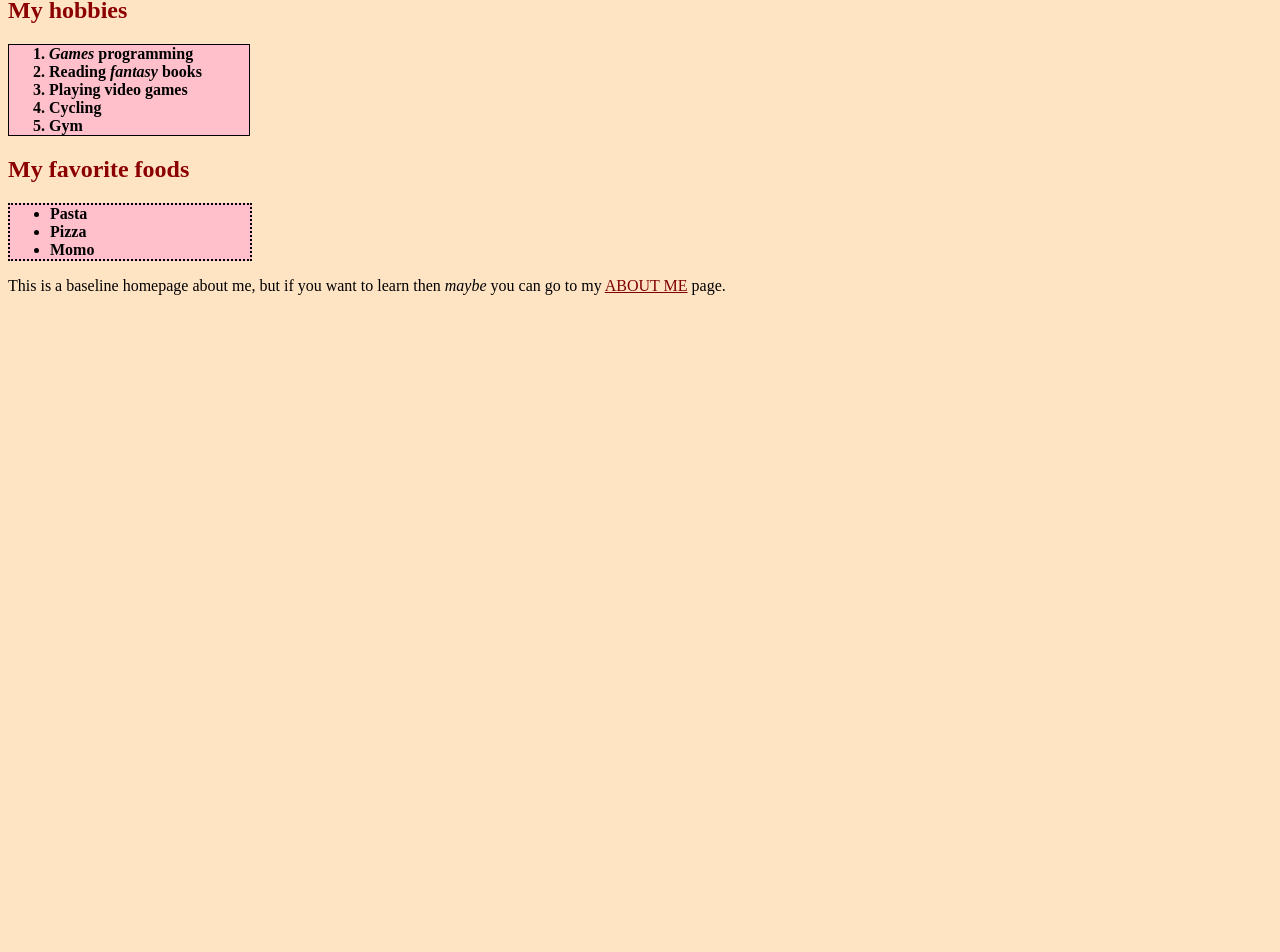
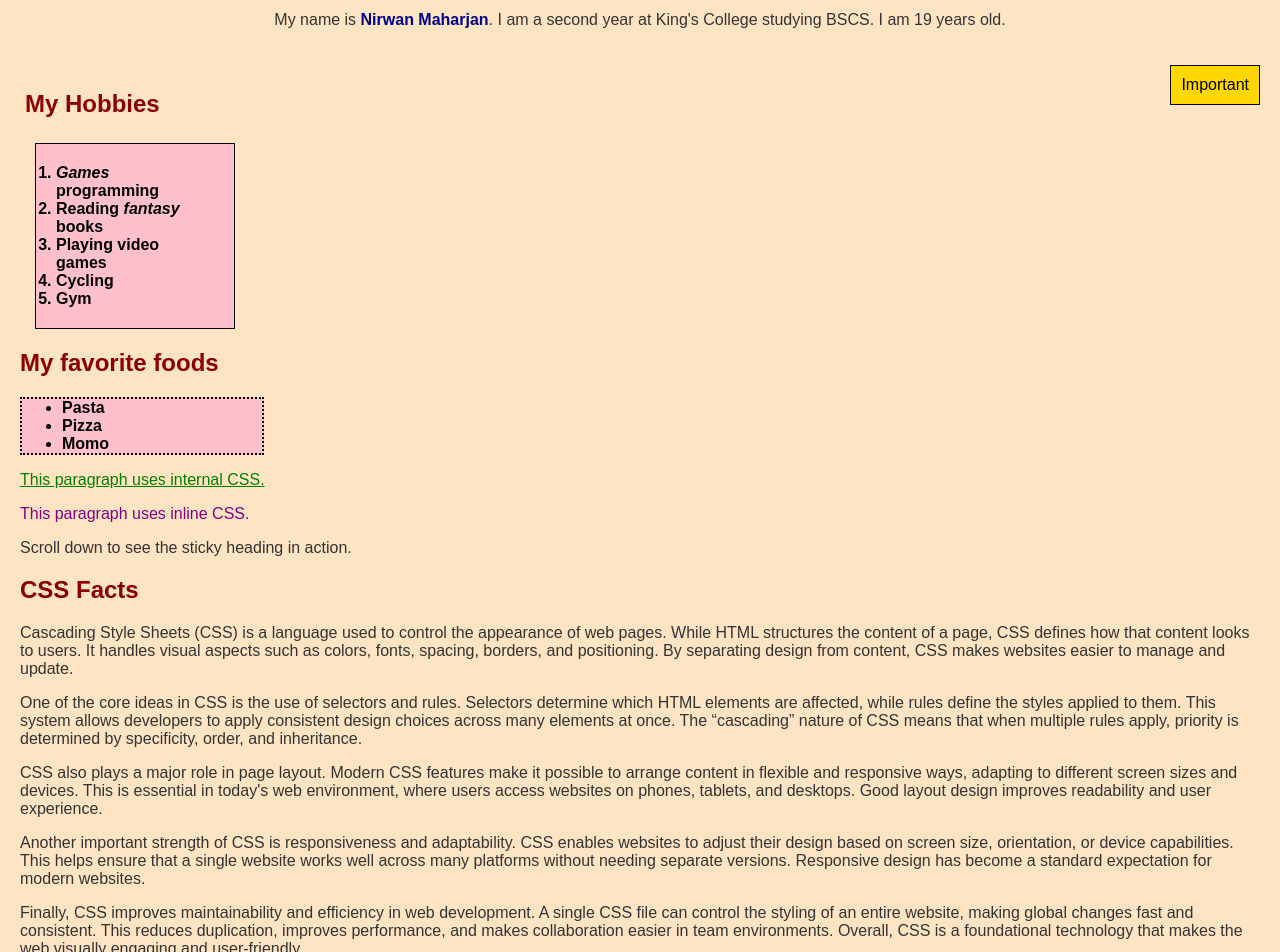
Before and after one commit to Uami-11/html-assignment-1, a plain HTML site: page index.html in a window 1280 px wide. Shown: the part 139-1091 px from the top of the page. Before the commit the page ends 800 px from the top, so only its background shows below. Drawn offline with Linux system fonts and the light colour scheme.

Commit message:
Finished all requirements

```diff
--- a/index.html
+++ b/index.html
@@ -5,25 +5,52 @@
     <meta name="viewport" content="width=device-width, initial-scale=1.0">
     <title>Home</title>
     <link rel="stylesheet" href="style.css">
+
+    <!-- F: Internal CSS -->
+    <style>
+        .internal-style {
+            text-decoration: underline;
+            color: green;
+        }
+    </style>
 </head>
 <body>
 
+    <!-- G1: Fixed Navbar -->
+    <div class="navbar">
+        <a href="index.html">Home</a> |
+        <a href="about.html">About</a> |
+        <a href="feedback.html">Feedback</a>
+    </div>
+
+
     <div class="intro">
-        <h1>Welcome to My First Web Page</h1>
+        <h1 id="redirect">Welcome to My First Web Page</h1>
 
-        <p>My name is <strong>Nirwan Maharjan</strong>. I am a second year at King's College studying BSCS.
-            I am 19 years old. I am doing my first assignment for my <u>Fundamentals of Web Design</u> class.
-            But <strong>enough</strong> about my introduction for now, here is more things about <em>me</em>.
+        <p>
+            My name is <span class="highlight">Nirwan Maharjan</span>. I am a second year at King's College studying BSCS.
+            I am 19 years old.
         </p>
     </div>
-    <h2>My hobbies</h2>
-    <ol class="list" id="hobbies">
+
+    <!-- G2: Main content -->
+    <div class="main-content">
+
+        <!-- G3: Absolute element -->
+        <div class="important-box">Important</div>
+
+        <!-- G4: Sticky heading -->
+        <div id="hobbies-selection">
+            <h2 class="sticky-heading">My Hobbies</h2>
+
+            <ol class="list box-model" id="hobbies">
                 <li><em>Games</em> programming</li>
                 <li>Reading <em>fantasy</em> books</li>
                 <li>Playing video games</li>
                 <li>Cycling</li>
                 <li>Gym</li>
             </ol>
+        </div>
 
         <h2>My favorite foods</h2>
         <ul class="list" id="foods">
@@ -32,9 +59,56 @@
             <li>Momo</li>
         </ul>
 
-    <p>This is a baseline homepage about me, but if you want to learn then <em>maybe</em> you can go to
-        my <a id="redirect" href="about.html">ABOUT ME</a> page.
+        <!-- Scroll content -->
+        <p class="internal-style">This paragraph uses internal CSS.</p>
+
+        <p style="color: purple;">This paragraph uses inline CSS.</p>
+
+        <p>
+            Scroll down to see the sticky heading in action.
         </p>
+
+        <h2>CSS Facts</h2>
+
+        <p>Cascading Style Sheets (CSS) is a language used to control the appearance of web pages. While HTML structures
+            the content of a page, CSS defines how that content looks to users. It handles visual aspects such as colors,
+            fonts, spacing, borders, and positioning. By separating design from content, CSS makes websites easier to
+            manage and update.</p>
+
+        <p>One of the core ideas in CSS is the use of selectors and rules. Selectors determine which HTML elements are
+            affected, while rules define the styles applied to them. This system allows developers to apply consistent
+            design choices across many elements at once. The “cascading” nature of CSS means that when multiple rules
+            apply, priority is determined by specificity, order, and inheritance.</p>
+
+        <p>
+            CSS also plays a major role in page layout. Modern CSS features make it possible to arrange content in flexible
+            and responsive ways, adapting to different screen sizes and devices. This is essential in today's web
+            environment, where users access websites on phones, tablets, and desktops. Good layout design improves
+            readability and user experience.
+        </p>
+
+        <p>
+            Another important strength of CSS is responsiveness and adaptability. CSS enables websites to adjust their
+            design based on screen size, orientation, or device capabilities. This helps ensure that a single website
+            works well across many platforms without needing separate versions. Responsive design has become a standard
+            expectation for modern websites.
+        </p>
+
+        <p>
+            Finally, CSS improves maintainability and efficiency in web development. A single CSS file can control the styling of
+            an entire website, making global changes fast and consistent. This reduces duplication, improves performance, and makes
+            collaboration easier in team environments. Overall, CSS is a foundational technology that makes the web visually engaging
+            and user-friendly.
+        </p>
+
+    </div>
+    <div class="blank"></div>
+    <div id="end">
+        <p>
+            This is a baseline homepage about me. Visit my
+            <a id="redirect" href="about.html">ABOUT ME</a> page.
+        </p>
+    </div>
 
 </body>
 </html>
--- a/style.css
+++ b/style.css
@@ -1,22 +1,41 @@
 body
 {
     background-color: bisque;
+    font-family: Arial, Helvetica, sans-serif;
+    margin: 0;
+    padding-top: 70px;
 }
 
+/* Headings */
 h1, h2, h3, h4, h5, h6
 {
     color: darkred;
 }
 
+/* Paragraphs */
 p{
     font-size: 16px;
+    color: #333;
 }
 
+/* Class selector */
 .intro
 {
     text-align: center;
 }
 
+/* Box model example (D) */
+.box-model
+{
+    width: 300px;
+    padding: 20px;
+    border: 2px solid black;
+    margin: 15px;
+    box-sizing: border-box;
+    background-color: #ffe4c4;
+}
+
+/* Lists */
 .list
 {
     font-weight: bold;
@@ -24,11 +43,13 @@ p{
     background-color: pink;
 }
 
+/* ID selector */
 #redirect
 {
     color: maroon;
 }
 
+/* Existing IDs */
 #hobbies
 {
     border: 1px solid black;
@@ -38,3 +59,78 @@ p{
 {
     border: 2px dotted black;
 }
+
+#end
+{
+    color: darkslateblue;
+}
+
+/* Navbar (G1: fixed) */
+.navbar
+{
+    position: fixed;
+    top: 0;
+    width: 100%;
+    background-color: darkred;
+    color: white;
+    padding: 15px;
+    z-index: 1000;
+}
+
+/* Main content (G2: relative) */
+.main-content
+{
+    position: relative;
+    padding: 20px;
+}
+
+/* Absolute box (G3) */
+.important-box
+{
+    position: absolute;
+    top: 20px;
+    right: 20px;
+    background-color: gold;
+    padding: 10px;
+    border: 1px solid black;
+    z-index: 2;
+}
+
+.sticky-heading
+{
+    position: sticky;
+    top: 80px;
+    background-color: bisque;
+    padding: 5px;
+    z-index: 1;
+}
+
+
+/* Span styling (E) */
+.highlight
+{
+    color: darkblue;
+    font-weight: bold;
+}
+
+.blank
+{
+    height: 200px;
+}
+
+.hobbies-section
+{
+    position: relative;
+}
+
+.navbar a
+{
+    color: white;
+    text-decoration: none;
+    margin: 0 10px;
+}
+
+.navbar a:hover
+{
+    text-decoration: underline;
+}
```
Also changed, not shown: about.html (+3 -2 lines). Lines whose indentation alone changed are shown as unchanged.
